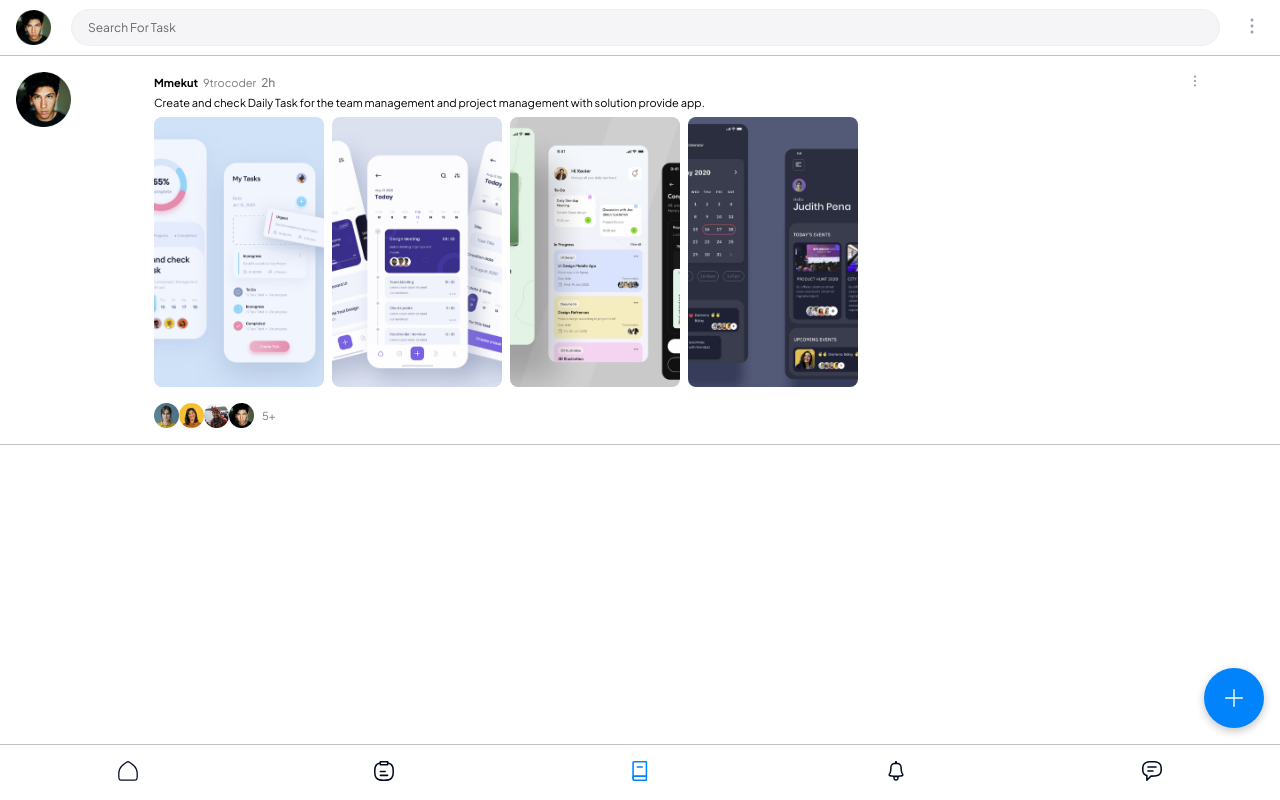
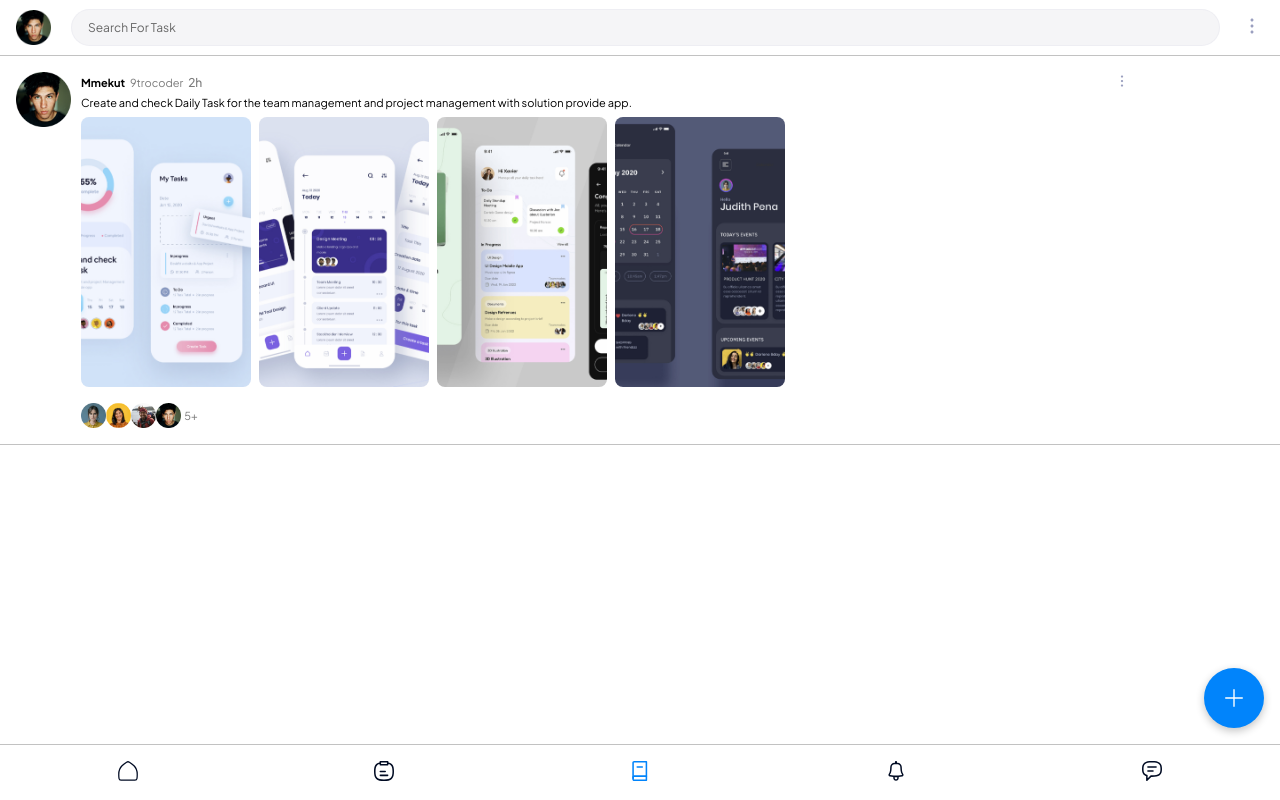
Before and after one commit to 9trocoder/mmekut, a React (Create React App) app: page /task in a window 1280 px wide. Built offline with nearby package versions, Linux system fonts and the light colour scheme.

Commit message:
Update components.css

```diff
--- a/src/components/components.css
+++ b/src/components/components.css
@@ -929,7 +929,7 @@ p.tlctltaskdescription {
 .taskcard__cnt {
   display: grid;
   padding: 16px 16px;
-  grid-template-columns: 10vw 82vw;
+  grid-template-columns: 55px 82vw;
   gap: 10px;
 }
 
@@ -1013,7 +1013,7 @@ p.tlctltaskdescription {
 }
 
 .taskcard__cnt-middleimage-num {
-  margin-left: 0.5rem;
+  margin-left: 0.2rem;
   font-size: 11px;
   color: #7b7b7b;
 }
```
